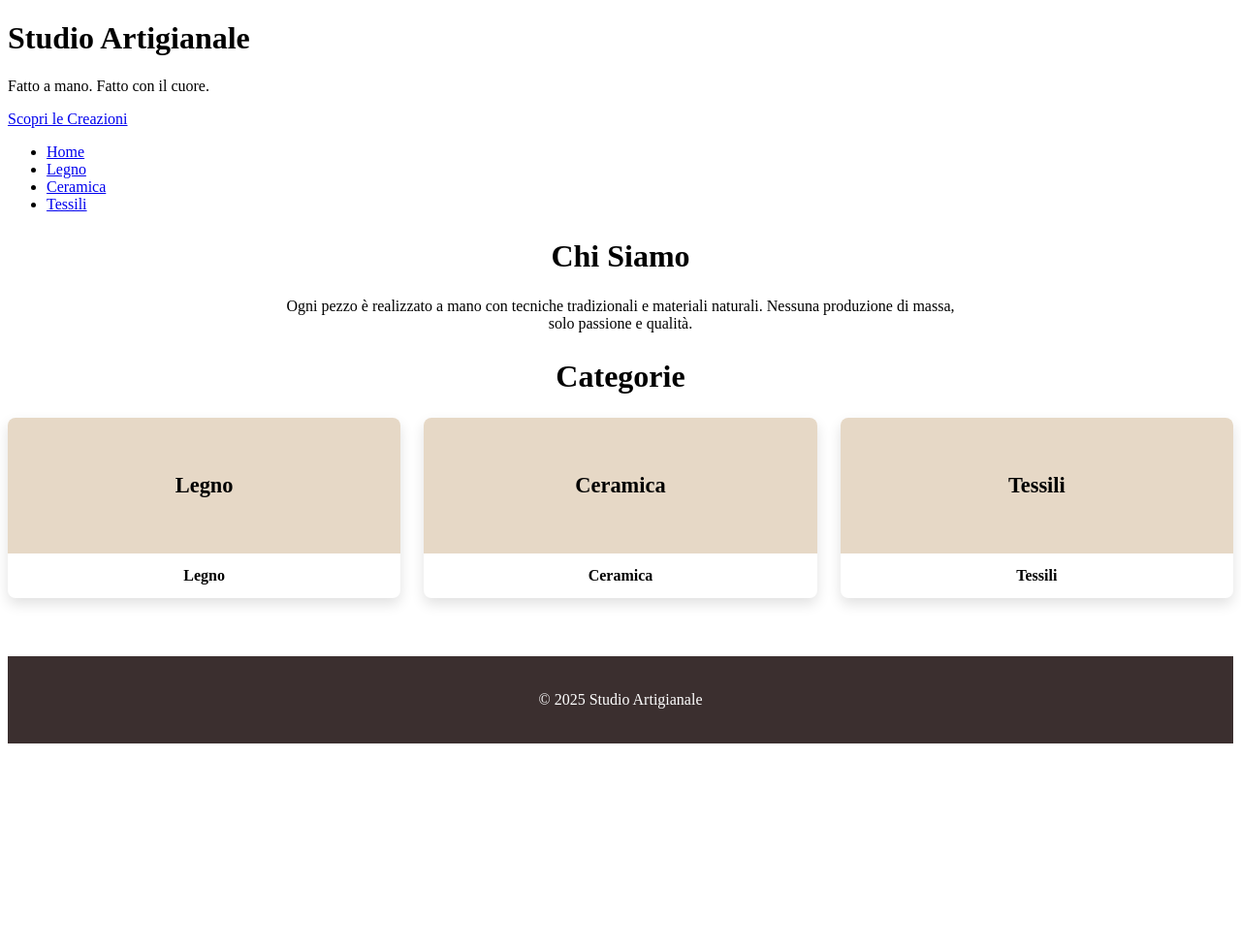
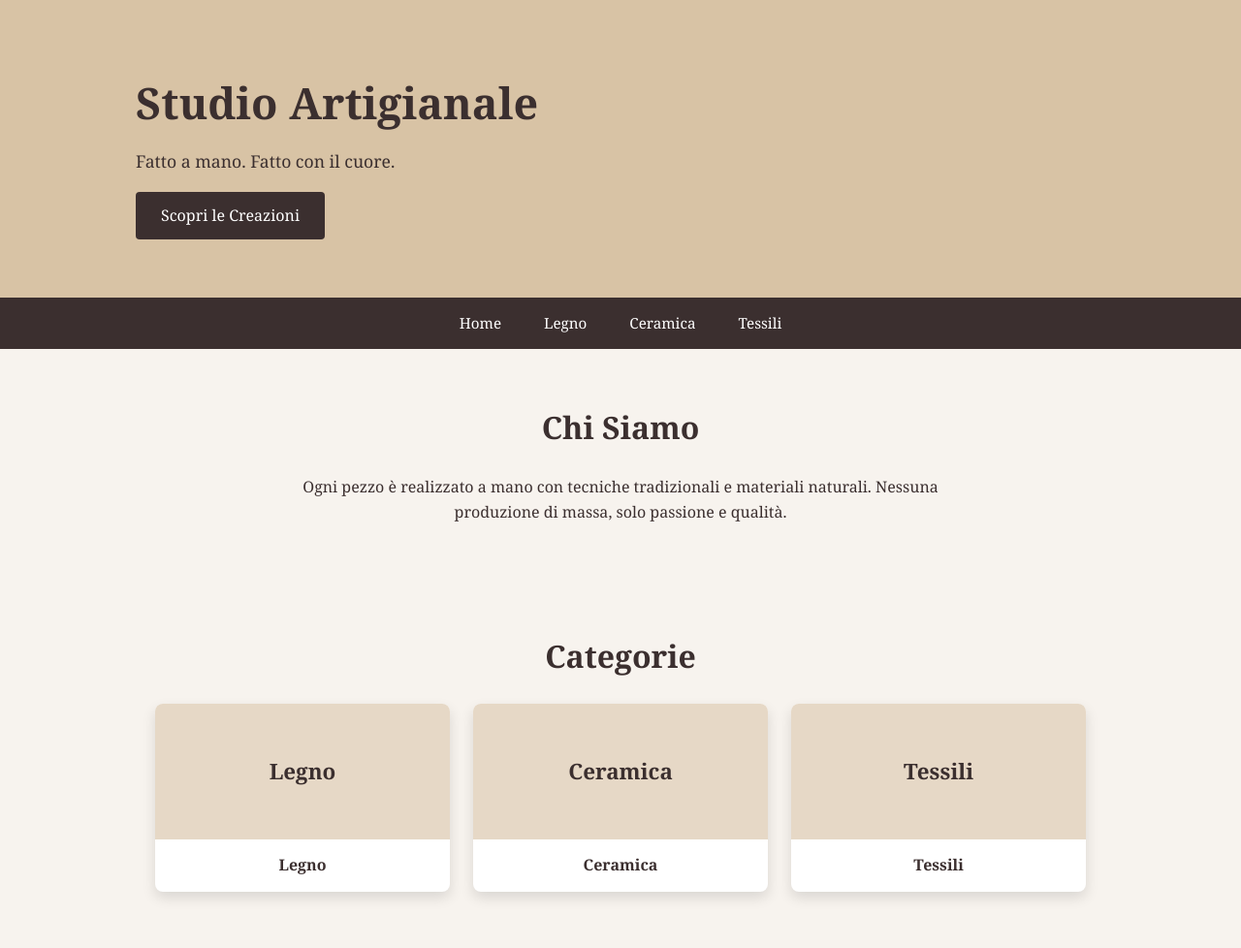
Before and after one commit to SamuelS-S/Handcrafted-site, a plain HTML site: page index.html in a window 1280 px wide. Shown: the top 978 px of the page at 97% size. Before the commit the page ends 800 px from the top, so only its background shows below. Drawn offline with Linux system fonts and the light colour scheme.

Commit message:
Initial commit

```diff
--- a/style.css
+++ b/style.css
@@ -1,5 +1,89 @@
+/* RESET */
 * {
+    margin: 0;
+    padding: 0;
+    box-sizing: border-box;
+}
 
+/* BASE */
+body {
+    font-family: Georgia, serif;
+    background-color: #f7f3ee;
+    color: #3b2f2f;
+    line-height: 1.6;
+}
+
+/* HERO */
+.hero {
+    background-color: #d8c3a5;
+    padding: 70px 20px 60px;
+}
+
+.hero-inner {
+    max-width: 1000px;
+    margin: auto;
+}
+
+.hero h1 {
+    font-size: 2.8rem;
+}
+
+.hero p {
+    margin: 10px 0 18px;
+    font-size: 1.1rem;
+}
+
+.btn {
+    display: inline-block;
+    background-color: #3b2f2f;
+    color: #ffffff;
+    padding: 12px 26px;
+    text-decoration: none;
+    border-radius: 4px;
+}
+
+.btn:hover {
+    background-color: #2a1f1f;
+}
+
+/* NAVBAR */
+.nav {
+    background-color: #3b2f2f;
+}
+
+.nav ul {
+    list-style: none;
+    display: flex;
+    justify-content: center;
+    margin: 0;
+    padding: 0;
+}
+
+.nav li {
+    margin: 0;
+}
+
+.nav a {
+    display: block;
+    padding: 14px 22px;
+    color: #ffffff;
+    text-decoration: none;
+    font-size: 0.95rem;
+}
+
+.nav a:hover {
+    background-color: #2a1f1f;
+}
+
+/* MAIN */
+.home-main {
+    max-width: 1000px;
+    margin: auto;
+}
+
+section {
+    padding: 55px 20px;
+}
 
 section h2 {
     text-align: center;
@@ -7,48 +91,44 @@ margin-bottom: 24px;
     font-size: 2rem;
 }
 
-
+/* ABOUT */
 .about p {
     text-align: center;
     max-width: 700px;
     margin: auto;
+    font-size: 1rem;
 }
 
-
-/* CATEGORIES – come layout originale */
+/* CATEGORIES */
 .category-grid {
     display: grid;
     grid-template-columns: repeat(3, 1fr);
     gap: 24px;
 }
 
-
 .category-card {
-background: white;
+    background-color: #ffffff;
     border-radius: 8px;
     text-decoration: none;
     color: inherit;
-box-shadow: 0 6px 14px rgba(0,0,0,0.12);
+    box-shadow: 0 6px 14px rgba(0, 0, 0, 0.12);
     overflow: hidden;
     transition: transform 0.25s;
 }
-
 
 .category-card:hover {
     transform: translateY(-4px);
 }
 
-
 .category-img {
     height: 140px;
-background: #e6d8c6;
+    background-color: #e6d8c6;
     display: flex;
     align-items: center;
     justify-content: center;
     font-size: 1.4rem;
     font-weight: bold;
 }
-
 
 .category-card span {
     display: block;
@@ -57,37 +137,74 @@ padding: 14px;
     font-weight: bold;
 }
 
+/* PRODUCTS (per legno.html ecc.) */
+.product-grid {
+    display: grid;
+    grid-template-columns: repeat(auto-fit, minmax(220px, 1fr));
+    gap: 18px;
+}
+
+.product-card {
+    background-color: #ffffff;
+    border-radius: 8px;
+    overflow: hidden;
+    box-shadow: 0 4px 10px rgba(0,0,0,0.1);
+    text-align: center;
+}
+
+.product-card img {
+    width: 100%;
+    height: 160px;
+    object-fit: cover;
+}
+
+.product-card h3 {
+    margin: 10px 0 6px;
+    font-size: 1rem;
+}
+
+.product-card p {
+    font-size: 0.9rem;
+    padding: 0 10px 12px;
+}
 
 /* FOOTER */
 .footer {
-background: #3b2f2f;
-color: white;
+    background-color: #3b2f2f;
+    color: #ffffff;
     text-align: center;
     padding: 20px;
     margin-top: 60px;
+    font-size: 0.85rem;
 }
 
-
-/* MOBILE */
+/* RESPONSIVE */
 @media (max-width: 768px) {
     .hero {
         padding: 50px 18px;
     }
 
-
     .hero h1 {
         font-size: 2.2rem;
     }
-
 
     .category-grid {
         grid-template-columns: repeat(2, 1fr);
     }
 }
 
-
 @media (max-width: 480px) {
     .category-grid {
         grid-template-columns: 1fr;
     }
+
+    .nav ul {
+        flex-direction: column;
+        align-items: center;
     }
+
+    .nav a {
+        width: 100%;
+        text-align: center;
+    }
+}
```
Also changed, not shown: index.html (indentation only). Lines whose indentation alone changed are shown as unchanged.
